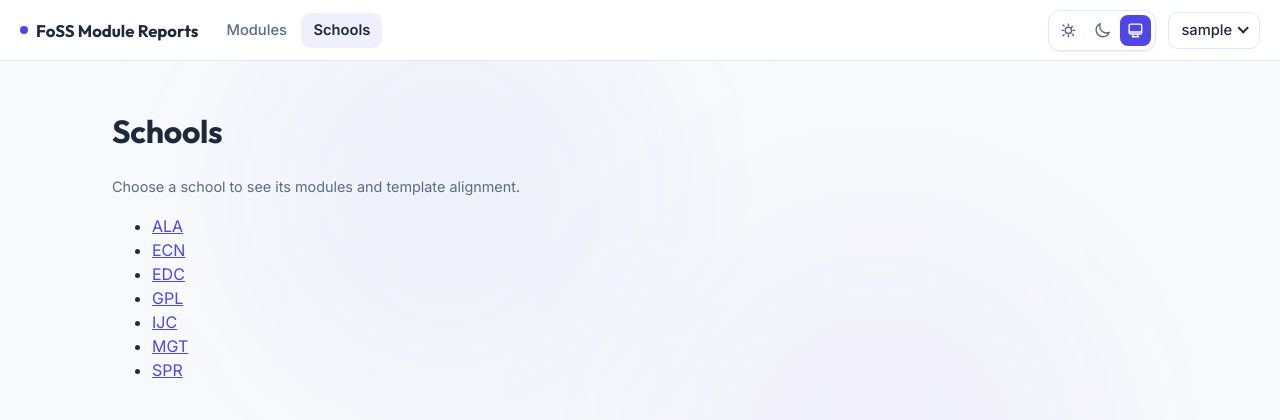
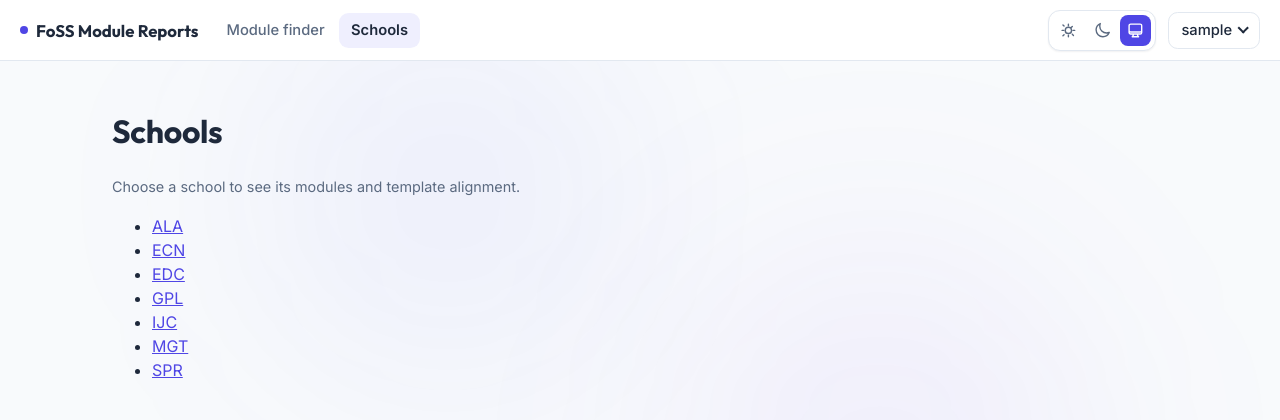
Before and after one commit to uos-foss/Digital-Learning-Review, a Django app: page /schools/ in a window 1280 px wide. Shown: the top 420 px of the page. Run offline with Django 5.2, Linux system fonts and the light colour scheme; the visitor is signed in with stand-in values (Sample User, id 1); some libraries are stand-ins or nearby versions.

Commit message:
Call the module search "Module finder" in the nav and on its page
The nav link, the page heading, the tab title and the 403 page's way back all
use the same name, so the link says what the page is.

Co-Authored-By: Claude Sonnet 5.5 <noreply@anthropic.com>

```diff
--- a/web/modules/templates/modules/index.html
+++ b/web/modules/templates/modules/index.html
@@ -1,10 +1,10 @@
 {% extends "base.html" %}
 {% load report_extras %}
-{% block title %}Find a module - {{ site_name }}{% endblock %}
+{% block title %}Module finder - {{ site_name }}{% endblock %}
 
 {% block content %}
 {% with f=finder %}
-<h1>Find a module</h1>
+<h1>Module finder</h1>
 <p class="muted">Search by module code, name or lead. Every word you type has to match somewhere, so "geography bryant" finds that lead's geography modules. An exact code opens the report straight away.</p>
 
 <form method="get" class="filterbar finder">
--- a/web/smoke.py
+++ b/web/smoke.py
@@ -369,7 +369,7 @@ def main():
     sample_name = listed[0]["name"].split()[0] if listed and listed[0]["name"] else listed[0]["code"]
     found_page = client.get(f"/modules/?q={sample_name}").content.decode("utf-8", "replace")
     check("the finder lists modules by a word of their name, linking to each report",
-          f"/modules/{listed[0]['code']}/" in found_page and "module" in found_page and "Find a module" in found_page)
+          f"/modules/{listed[0]['code']}/" in found_page and "module" in found_page and "Module finder" in found_page)
     exact = client.get(f"/modules/?q={listed[0]['code'].lower()}")
     check("an exact module code goes straight to its report",
           exact.status_code == 302 and exact.url == f"/modules/{listed[0]['code']}/", str(exact.url))
@@ -430,7 +430,7 @@ def main():
     on_modules = client.get(f"/modules/{code}/").content.decode("utf-8", "replace")
     on_schools = client.get("/schools/").content.decode("utf-8", "replace")
     check("the header marks the current section and exact page",
-          'class="active" aria-current="true">Modules<' in on_modules
+          'class="active" aria-current="true">Module finder<' in on_modules
           and 'class="active" aria-current="page">Schools<' in on_schools
           and 'aria-current="true">Schools<' not in on_modules)
     menu = on_modules.split('<details class="account">')[1].split("</details>")[0]
--- a/web/templates/403.html
+++ b/web/templates/403.html
@@ -30,7 +30,7 @@ which is why this is easy to forget exists.
     <p>You are not signed in. <a href="{% url 'account_login' %}">Sign in</a> and try again.</p>
   {% endif %}
 
-  <p><a href="{% url 'modules:index' %}">Back to the module list</a></p>
+  <p><a href="{% url 'modules:index' %}">Back to the module finder</a></p>
 </div>
 
 <style>
--- a/web/templates/base.html
+++ b/web/templates/base.html
@@ -205,7 +205,7 @@
   <nav aria-label="Main" class="mainnav">
     {% url 'modules:index' as modules_url %}
     {% if nav_one_school %}{% url 'schools:dashboard' nav_one_school as schools_url %}{% else %}{% url 'schools:index' as schools_url %}{% endif %}
-    <a href="{{ modules_url }}"{% if request.path == modules_url %} class="active" aria-current="page"{% elif request.resolver_match.namespace == "modules" %} class="active" aria-current="true"{% endif %}>Modules</a>
+    <a href="{{ modules_url }}"{% if request.path == modules_url %} class="active" aria-current="page"{% elif request.resolver_match.namespace == "modules" %} class="active" aria-current="true"{% endif %}>Module finder</a>
     <a href="{{ schools_url }}"{% if request.path == schools_url %} class="active" aria-current="page"{% elif request.resolver_match.namespace == "schools" %} class="active" aria-current="true"{% endif %}>{% if nav_one_school %}My school{% else %}Schools{% endif %}</a>
   </nav>
   {% endif %}
```
Also changed, not shown: CLAUDE.md (+1 -1 lines).
